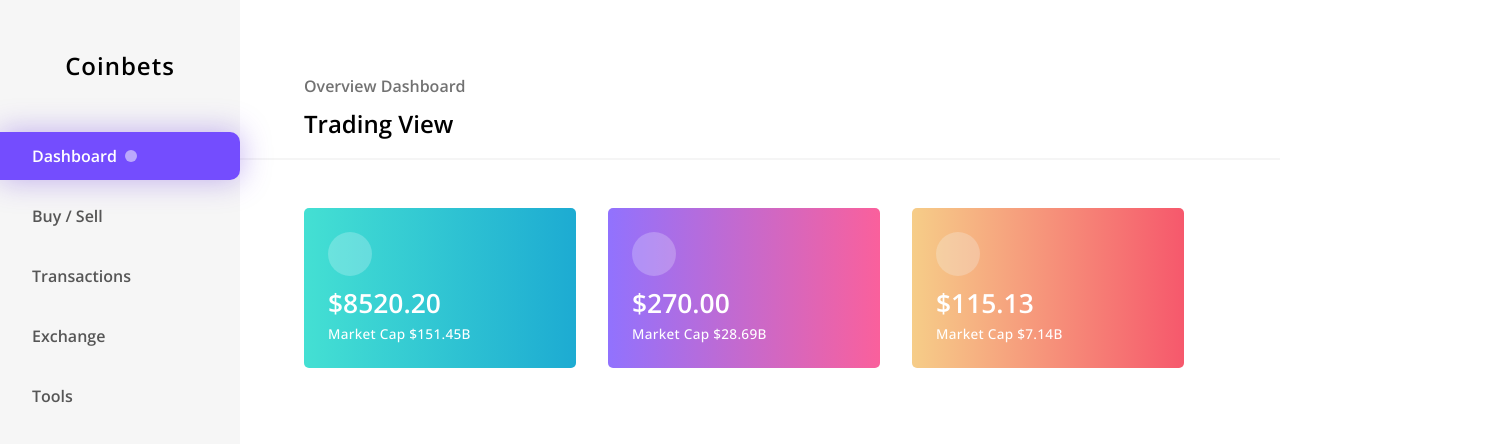
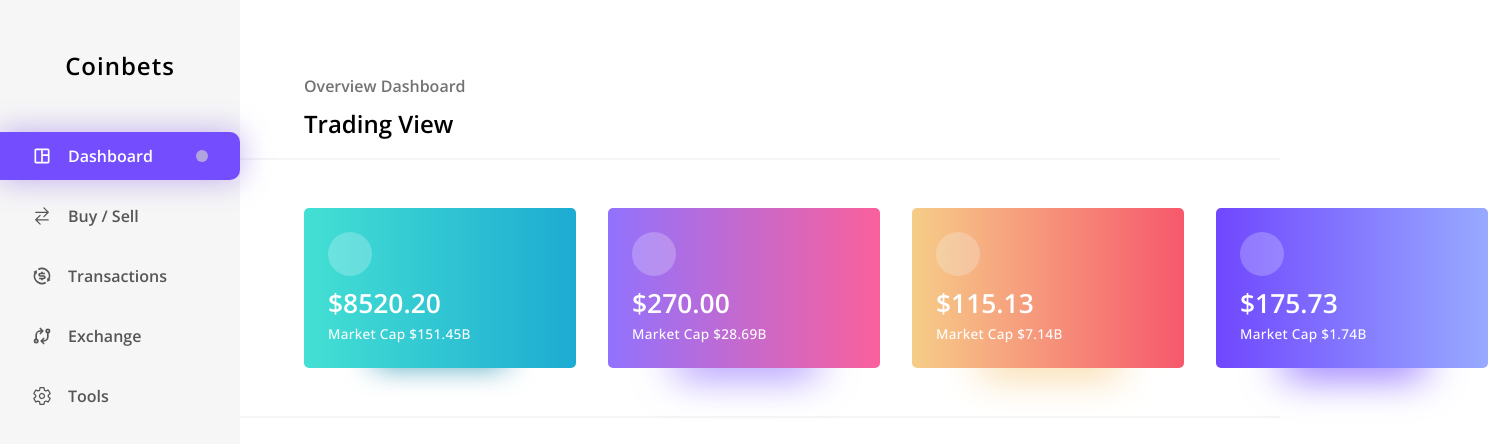
Before and after one commit to stbodurov/drbl, a React app: page / in a window 1280 px wide. Shown: the top 444 px of the page, 1488 px wide, since content can reach past the window. Built offline with nearby package versions, Linux system fonts and the light colour scheme.

Commit message:
Refactor SidebarLink and Card

```diff
--- a/src/components/Card/Card.module.scss
+++ b/src/components/Card/Card.module.scss
@@ -13,18 +13,22 @@
 
 .card[data-ticker=BTC] {
 	background: linear-gradient(90deg, #44E0D3, #1DABD2);
+	box-shadow:  0 65px 30px -70px #017fa1;
 }
 
 .card[data-ticker=ETH] {
 	background: linear-gradient(90deg, #9172FE, #FA609C);
+	box-shadow:  2px 71px 41px -66px #9172FE;
 }
 
 .card[data-ticker=LUNA] {
 	background: linear-gradient(90deg, #F6CD88, #F6586C);
+	box-shadow:  2px 71px 41px -66px #F6CD88;
 }
 
 .card[data-ticker=DOT] {
 	background: linear-gradient(90deg, #7047FE, #98AAFF);
+	box-shadow:  2px 71px 41px -66px #7047FE;
 }
 
 .logo {
--- a/src/components/Sidebar/Sidebar.tsx
+++ b/src/components/Sidebar/Sidebar.tsx
@@ -1,16 +1,32 @@
 import SidebarLink from "../SidebarLink/SidebarLink";
 import styles from "./Sidebar.module.scss";
+import { MdOutlineSpaceDashboard } from "react-icons/md";
+import { IoSwapHorizontalOutline, IoSettingsOutline } from "react-icons/io5";
+import { RiExchangeDollarLine } from "react-icons/ri";
+import { TbExchange } from "react-icons/tb";
 
 const Sidebar: React.FC = () => {
+	const iconProps = { size: "20px", style: { marginRight: "1rem" } };
+
 	return (
 		<nav className={styles.sidebar}>
 			<h1 className={styles.title}>Coinbets</h1>
 			<ul className={styles.options}>
-				<SidebarLink text="Dashboard" route="/" iconName="app" />
-				<SidebarLink text="Buy / Sell" route="/buy-sell" iconName="wallet" />
-				<SidebarLink text="Transactions" route="/transactions" iconName="dollar" />
-				<SidebarLink text="Exchange" route="/exchange" iconName="exchange" />
-				<SidebarLink text="Tools" route="/tools" iconName="tools" />
+				<SidebarLink text="Dashboard" route="/" hasUpdate>
+					<MdOutlineSpaceDashboard {...iconProps} />
+				</SidebarLink>
+				<SidebarLink text="Buy / Sell" route="/buy-sell">
+					<IoSwapHorizontalOutline {...iconProps} />
+				</SidebarLink>
+				<SidebarLink text="Transactions" route="/transactions">
+					<RiExchangeDollarLine {...iconProps} />
+				</SidebarLink>
+				<SidebarLink text="Exchange" route="/exchange">
+					<TbExchange {...iconProps} />
+				</SidebarLink>
+				<SidebarLink text="Tools" route="/tools">
+					<IoSettingsOutline {...iconProps} />
+				</SidebarLink>
 			</ul>
 		</nav>
 	)
--- a/src/components/SidebarLink/SidebarLink.module.scss
+++ b/src/components/SidebarLink/SidebarLink.module.scss
@@ -6,6 +6,7 @@
 	padding-right: 2rem;
 	display: flex;
 	align-items: center;
+	justify-content: space-between;
 	border-top-right-radius: 10px;
 	border-bottom-right-radius: 10px;
 
@@ -14,24 +15,28 @@
 		background-color: #744DFE;
 		box-shadow: 0 0 30px 1px rgba(102, 51, 222, 0.366);
 
-		&::after {
-			display: inline-block;
-			margin-left: 0.5rem;
-			border-radius: 10px;
-			content: "";
-			width: 0.75rem;
-			height: 0.75rem;
-			background-color: #BBA8FC;
+		& a:active {
+			background-color: #3903fc;
 		}
+
+		&:hover {
+			background-color: #683EFF;
+		}
+
 	}
+}
 
-	&:active {
-		background-color: rgb(117, 95, 169);
-	}
+.content {
+	display: flex;
+	align-items: center;
+}
 
-	&:hover {
-		background-color: rgb(168, 150, 209);
-	}
-
-	border: 0;
+.badge {
+	display: inline-block;
+	margin-left: 0.5rem;
+	border-radius: 10px;
+	content: "";
+	width: 0.75rem;
+	height: 0.75rem;
+	background-color: #cfcfcfab;
 }
--- a/src/components/SidebarLink/SidebarLink.tsx
+++ b/src/components/SidebarLink/SidebarLink.tsx
@@ -3,16 +3,21 @@ import { Link, useLocation, useMatch } from "react-router-dom";
 
 type SidebarLinkProps = {
 	text: string,
-	iconName: string,
-	route: string
+	route: string,
+	hasUpdate?: boolean,
+	children?: React.ReactNode
 };
 
-const SidebarLink = ({text, route}: SidebarLinkProps) => {
+const SidebarLink = ({ text, route, hasUpdate, children }: SidebarLinkProps) => {
 	const current = !!useMatch(route);
 
 	return (
 		<Link to={route} className={styles.sidebarLink} data-current={current}>
-			{text}
+			<div className={styles.content}>
+				{children}
+				{text}
+			</div>
+			{hasUpdate && <span className={styles.badge}></span>}
 		</Link>
 	)
 };
--- a/src/pages/Home/Home.module.scss
+++ b/src/pages/Home/Home.module.scss
@@ -3,7 +3,7 @@
 }
 
 .header {
-	border-bottom: 2px solid rgba(217, 217, 217, 0.259);
+	border-bottom: var(--grey-border);
 	width: 100%;
 	height: 10rem;
 	display: flex;
@@ -24,7 +24,8 @@
 }
 
 .center {
-	padding: 3rem 4rem 1rem 4rem;
+	padding: 3rem 4rem;
+	border-bottom: var(--grey-border);
 }
 
 .cardHolder {
--- a/src/pages/Home/Home.tsx
+++ b/src/pages/Home/Home.tsx
@@ -16,16 +16,17 @@ export default () => (
 			<h3 className={styles.viewTitle}>Trading View</h3>
 		</header>
 		<main className={styles.center}>
-			<div className={styles.cardHolderCont}>
+			{/* <div className={styles.cardHolderCont}> */}
 				<div className={styles.cardHolder}>
 					{currencyData.map(({ ticker, equity, marketCap }: CurrencyData) =>
 						<Card
+							key={ticker}
 							ticker={ticker}
 							equity={equity}
 							marketCap={marketCap} />
 					)}
 				</div>
-			</div>
+			{/* </div> */}
 		</main>
 	</div>
 );
--- a/src/styles/index.scss
+++ b/src/styles/index.scss
@@ -8,6 +8,8 @@ body {
 	margin: 0;
 	font-family: 'Open Sans', sans-serif;
 	font-weight: 600;
+
+	--grey-border: 2px solid rgba(217, 217, 217, 0.259);
 }
 
 ul {
```
Also changed, not shown: src/components/Sidebar/Sidebar.module.scss (line endings or trailing spaces).
